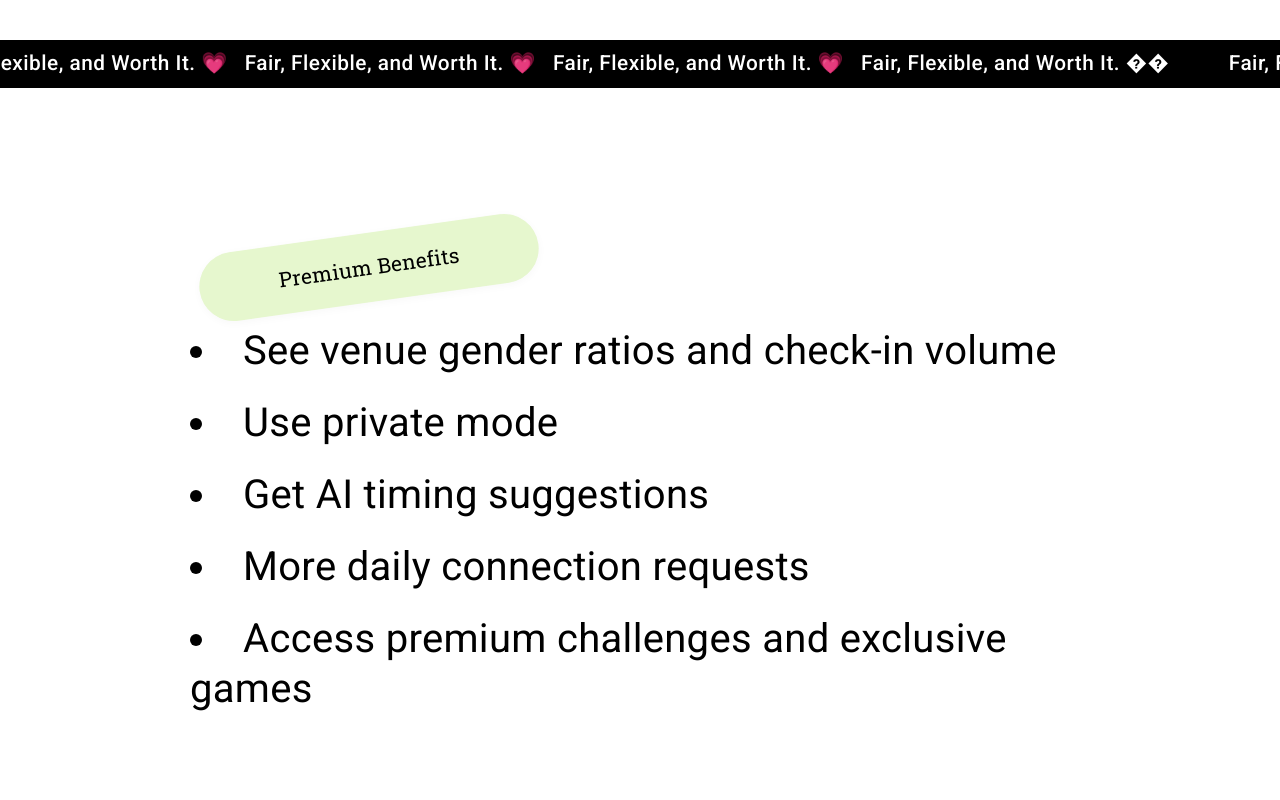
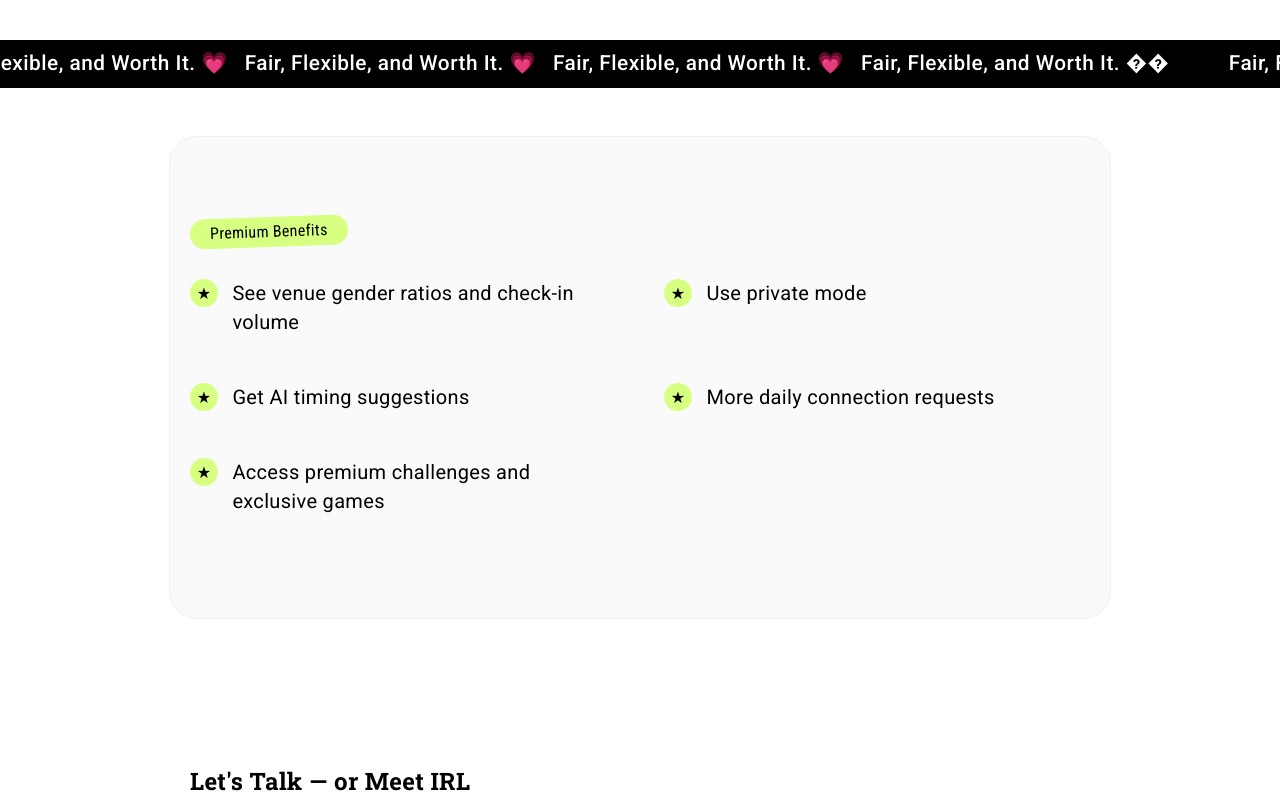
Before and after one commit to mertkilickaplan/shipWebsite, a React (Create React App) app: page / in a window 1280 px wide. Shown: the part 3000-3800 px from the top of the page. Built offline with nearby package versions, Linux system fonts and the light colour scheme.

Commit message:
Premium Benefits section – off-white strip, star icons, 2-column list

```diff
--- a/src/App.js
+++ b/src/App.js
@@ -98,14 +98,31 @@ function App() {
           </div>
         </div>
         <section className="section premium-section">
-          <h2 className="premium-label">Premium Benefits</h2>
-          <ul className="premium-list">
-            <li>See venue gender ratios and check-in volume</li>
-            <li>Use private mode</li>
-            <li>Get AI timing suggestions</li>
-            <li>More daily connection requests</li>
-            <li>Access premium challenges and exclusive games</li>
-          </ul>
+          <div className="container">
+            <span className="pill">Premium Benefits</span>
+            <ul className="premium-list">
+              <li className="premium-item">
+                <span className="icon"></span>
+                See venue gender ratios and check-in volume
+              </li>
+              <li className="premium-item">
+                <span className="icon"></span>
+                Use private mode
+              </li>
+              <li className="premium-item">
+                <span className="icon"></span>
+                Get AI timing suggestions
+              </li>
+              <li className="premium-item">
+                <span className="icon"></span>
+                More daily connection requests
+              </li>
+              <li className="premium-item">
+                <span className="icon"></span>
+                Access premium challenges and exclusive games
+              </li>
+            </ul>
+          </div>
         </section>
         <section className="section contact-section">
           <h2 className="contact-title">Let's Talk — or Meet IRL</h2>
--- a/src/styles.css
+++ b/src/styles.css
@@ -239,3 +239,64 @@ a.btn {
   font-size: .8em;
   color: var(--text);
 }
+
+/* =====================================================
+   PREMIUM BENEFITS  ·  styles + minimal markup refactor
+   ===================================================== */
+.premium-section {
+  background: #fafafa;
+  border: 1px solid rgba(0,0,0,.04);
+  border-radius: 1.75rem;
+  padding: 4rem 1rem;
+  margin-block: 4rem;
+}
+
+.premium-section .container {
+  width: min(1100px, 100%);
+  margin-inline: auto;
+}
+
+.premium-heading {
+  font: 700 var(--fs-800)/1.2 var(--ff-slab);
+  text-align: center;
+  max-width: 26ch;
+  margin: 0 auto 3rem;
+}
+
+.premium-list {
+  list-style: none;
+  padding: 0;
+  margin: 0;
+  display: grid;
+  gap: 1.5rem 3rem;
+}
+
+@media (min-width: 768px) {
+  .premium-list { grid-template-columns: 1fr 1fr; }
+}
+
+.premium-item {
+  display: flex;
+  align-items: flex-start;
+  font-size: var(--fs-500);
+  line-height: 1.45;
+}
+
+.premium-item .icon {
+  flex: none;
+  width: 1.4em;
+  height: 1.4em;
+  background: var(--primary);
+  border-radius: 50%;
+  margin-right: .9rem;
+  position: relative;
+}
+.premium-item .icon::after {
+  content: "★";
+  position: absolute;
+  inset: 0;
+  display: grid;
+  place-content: center;
+  font-size: .8em;
+  color: var(--text);
+}
```
